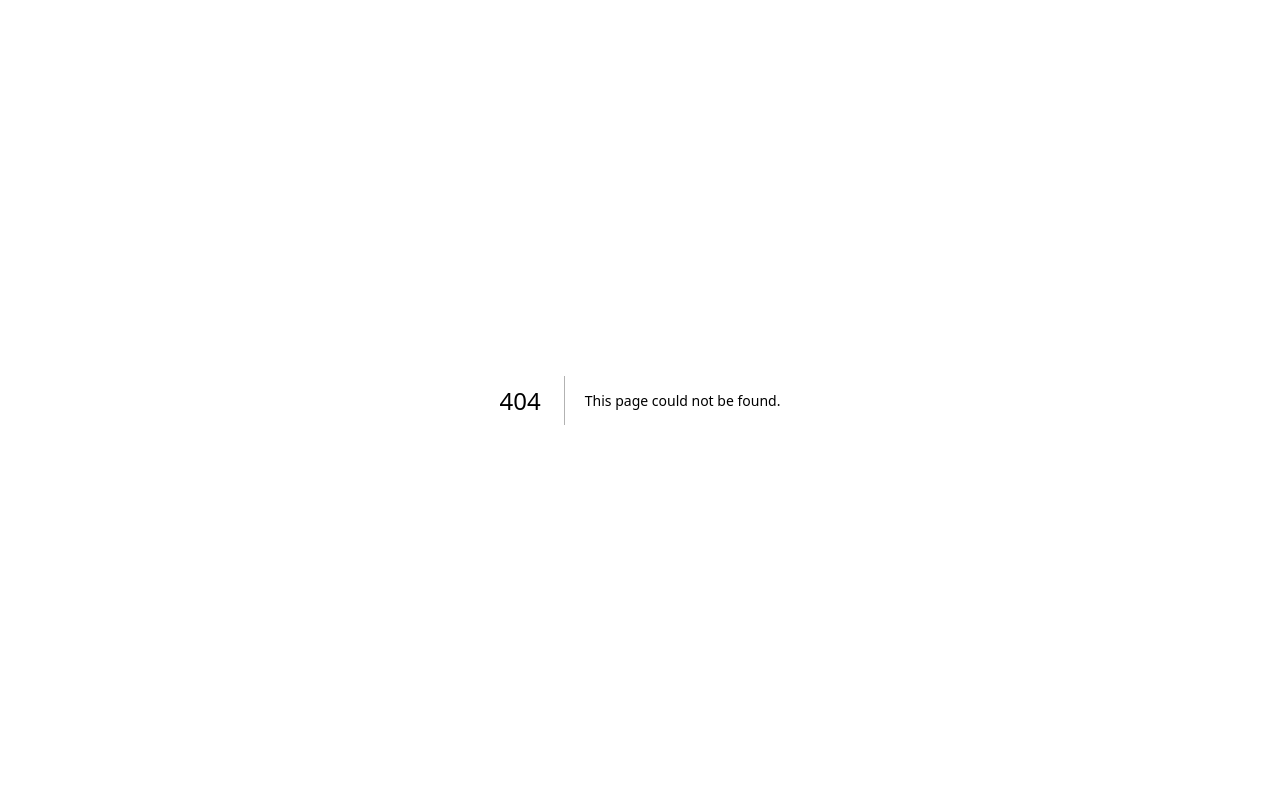
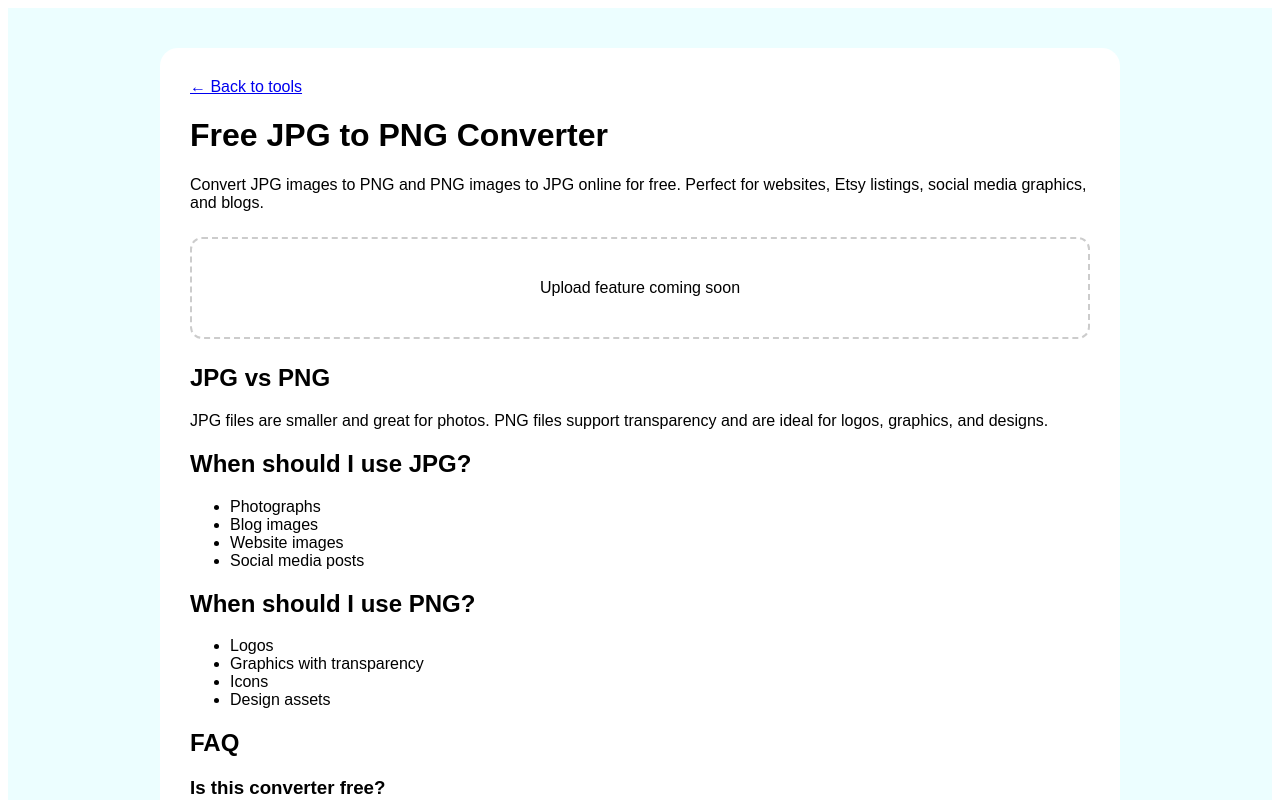
Before and after one commit to gramaziofamily/pixelminttools, a Next.js app: page /convert in a window 1280 px wide. Before the commit this address had no page. Shown: the top 800 px of the page. Built offline with nearby package versions, Linux system fonts and the light colour scheme.

Commit message:
Create page.js

```diff
--- /dev/null
+++ b/app/convert/page.js
@@ -0,0 +1,64 @@
+export default function ConvertPage() {
+  return (
+    <main style={{ padding: "40px 20px", fontFamily: "Arial, sans-serif", background: "#ecfeff", minHeight: "100vh" }}>
+      <div style={{ maxWidth: "900px", margin: "0 auto", background: "white", padding: "30px", borderRadius: "18px" }}>
+        <a href="/">← Back to tools</a>
+
+        <h1>Free JPG to PNG Converter</h1>
+
+        <p>
+          Convert JPG images to PNG and PNG images to JPG online for free.
+          Perfect for websites, Etsy listings, social media graphics, and blogs.
+        </p>
+
+        <div
+          style={{
+            border: "2px dashed #ccc",
+            padding: "40px",
+            margin: "25px 0",
+            borderRadius: "12px",
+            textAlign: "center",
+          }}
+        >
+          Upload feature coming soon
+        </div>
+
+        <h2>JPG vs PNG</h2>
+
+        <p>
+          JPG files are smaller and great for photos. PNG files support
+          transparency and are ideal for logos, graphics, and designs.
+        </p>
+
+        <h2>When should I use JPG?</h2>
+
+        <ul>
+          <li>Photographs</li>
+          <li>Blog images</li>
+          <li>Website images</li>
+          <li>Social media posts</li>
+        </ul>
+
+        <h2>When should I use PNG?</h2>
+
+        <ul>
+          <li>Logos</li>
+          <li>Graphics with transparency</li>
+          <li>Icons</li>
+          <li>Design assets</li>
+        </ul>
+
+        <h2>FAQ</h2>
+
+        <h3>Is this converter free?</h3>
+        <p>Yes. PixelMint Tools is completely free to use.</p>
+
+        <h3>Will image quality change?</h3>
+        <p>
+          Converting formats may slightly change file size and quality depending
+          on the image type.
+        </p>
+      </div>
+    </main>
+  );
+}
```
